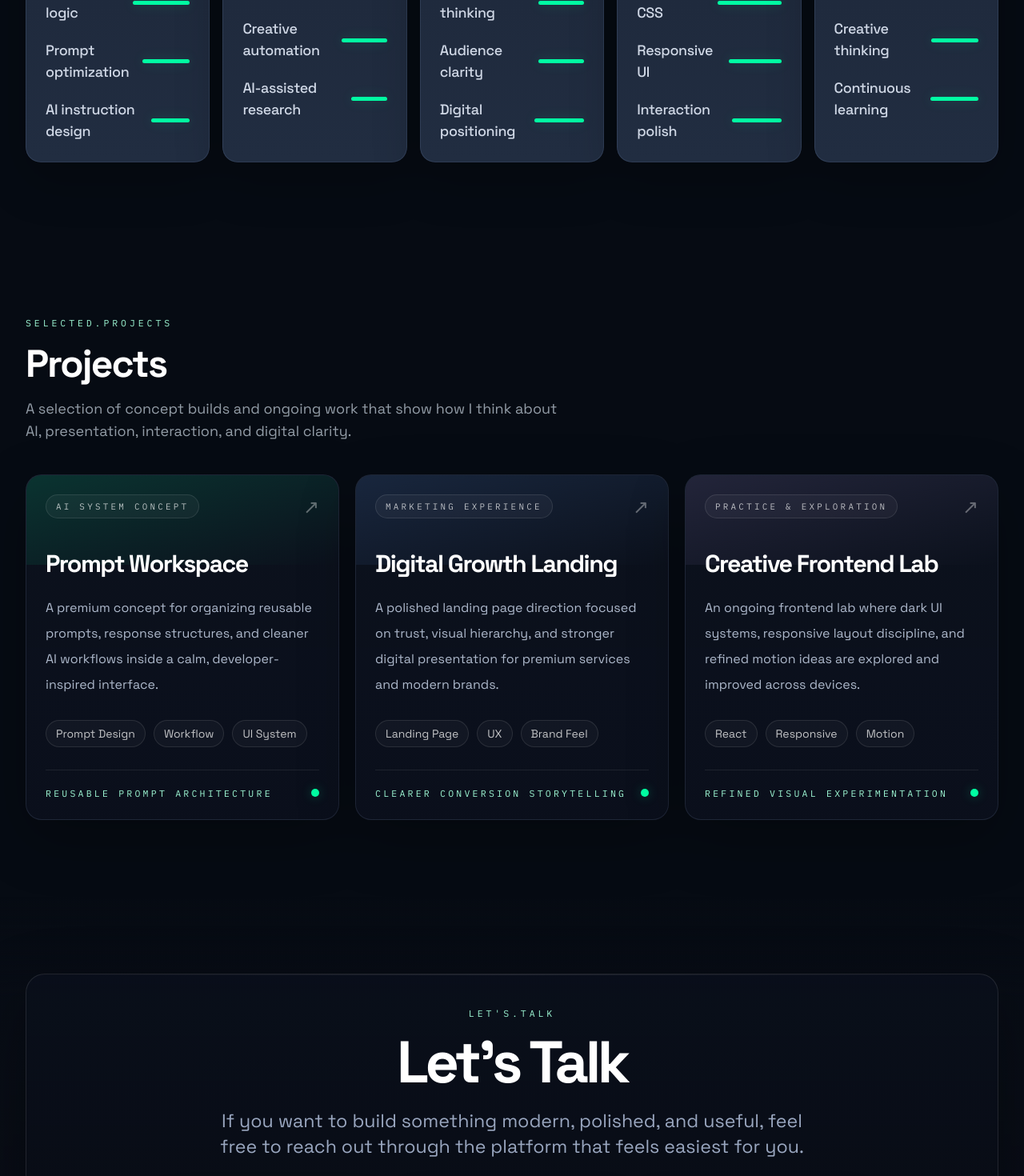
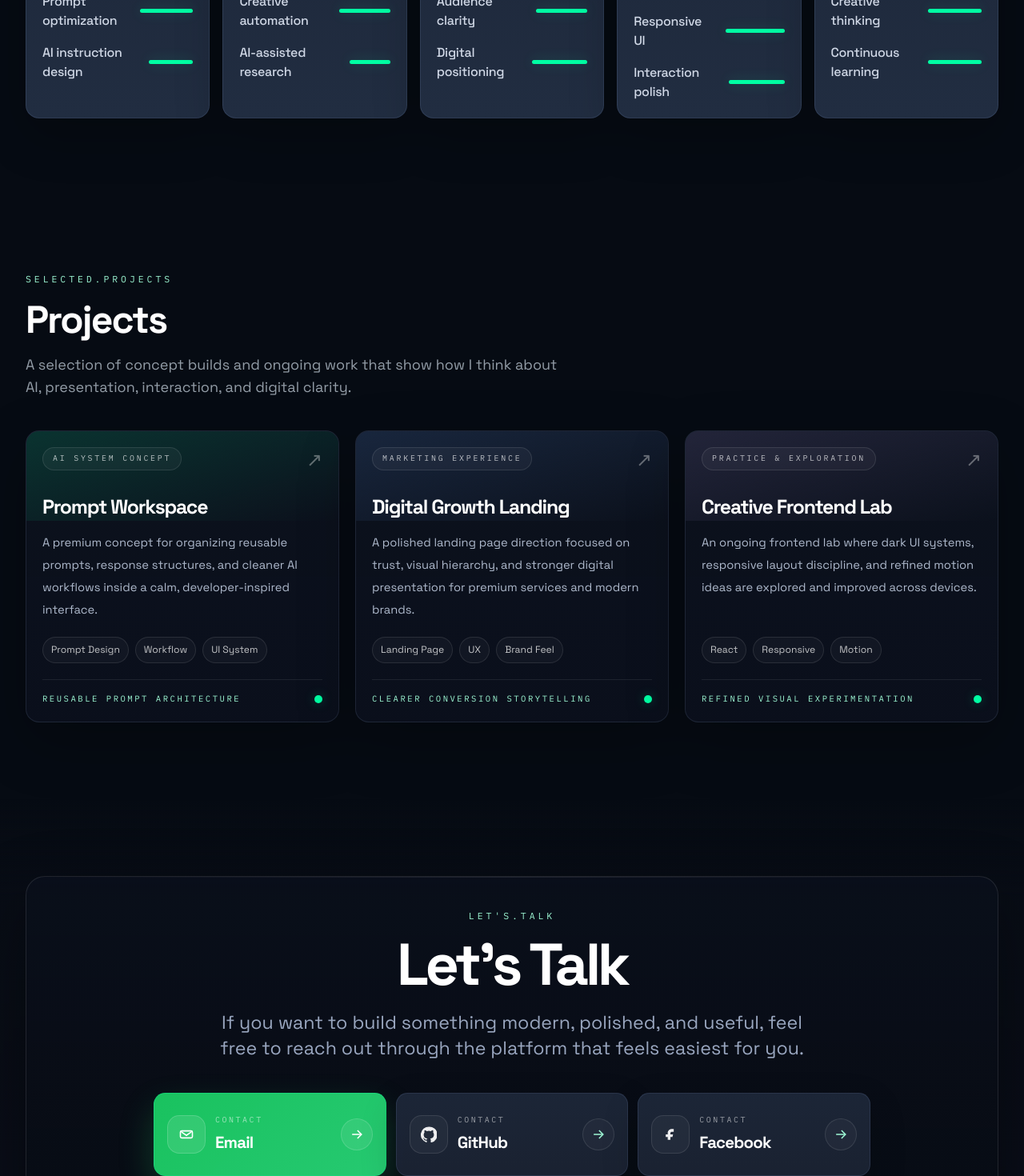
Before and after one commit to JAHURULNILL/jahurul, a React (Vite) app: page / in a window 1280 px wide. Shown: the part 1880-3350 px from the top of the page at 80% size. Built offline with nearby package versions, Linux system fonts and the light colour scheme.

Commit message:
Make cards more compact and shrink mobile popup

```diff
--- a/src/components/ContactSection.tsx
+++ b/src/components/ContactSection.tsx
@@ -59,7 +59,7 @@ export function ContactSection() {
               </p>
             </div>
 
-            <div className="mx-auto mt-10 grid max-w-4xl gap-4 md:grid-cols-3">
+            <div className="mx-auto mt-10 grid max-w-4xl gap-3 md:grid-cols-3">
               {contactLinks.map((link, index) => (
                 <Reveal key={link.label} delay={index * 0.06}>
                   <motion.a
@@ -69,7 +69,7 @@ export function ContactSection() {
                     whileHover={{ y: -5 }}
                     whileTap={{ scale: 0.985 }}
                     className={[
-                      "group relative flex min-h-[124px] items-center justify-between gap-4 overflow-hidden rounded-[1rem] border px-5 py-5 shadow-[0_18px_46px_rgba(0,0,0,0.18)] transition duration-300",
+                      "group relative flex min-h-[104px] items-center justify-between gap-3 overflow-hidden rounded-[0.9rem] border px-4 py-4 shadow-[0_18px_46px_rgba(0,0,0,0.18)] transition duration-300",
                       link.label === "Email"
                         ? "border-[var(--accent)]/24 bg-[linear-gradient(135deg,rgba(26,198,97,0.98),rgba(41,218,121,0.92))] text-white shadow-[0_20px_44px_rgba(37,207,99,0.24)] hover:shadow-[0_26px_54px_rgba(37,207,99,0.3)]"
                         : "border-[rgba(106,126,170,0.2)] bg-[linear-gradient(180deg,rgba(29,39,57,0.96),rgba(27,35,51,0.96))] text-white hover:border-[var(--accent)]/16 hover:shadow-[0_24px_58px_rgba(0,0,0,0.24)]",
@@ -87,7 +87,7 @@ export function ContactSection() {
                     </span>
                     <span
                       className={[
-                        "relative flex h-14 w-14 shrink-0 items-center justify-center rounded-2xl border",
+                        "relative flex h-12 w-12 shrink-0 items-center justify-center rounded-[0.95rem] border",
                         link.label === "Email"
                           ? "border-white/16 bg-white/10 text-white"
                           : "border-white/10 bg-white/[0.04] text-white/92",
@@ -96,16 +96,16 @@ export function ContactSection() {
                       <ContactIcon label={link.label} />
                     </span>
                     <span className="relative flex-1 text-left">
-                      <span className="block font-mono text-[0.68rem] uppercase tracking-[0.3em] text-white/55">
+                      <span className="block font-mono text-[0.62rem] uppercase tracking-[0.26em] text-white/55">
                         Contact
                       </span>
-                      <span className="mt-2 block text-[1.55rem] font-semibold tracking-[-0.04em] text-white">
+                      <span className="mt-1.5 block text-[1.28rem] font-semibold tracking-[-0.04em] text-white">
                         {link.label}
                       </span>
                     </span>
                     <span
                       className={[
-                        "relative flex h-12 w-12 items-center justify-center rounded-full border transition duration-300 group-hover:translate-x-1",
+                        "relative flex h-10 w-10 items-center justify-center rounded-full border transition duration-300 group-hover:translate-x-1",
                         link.label === "Email" ? "text-white" : "text-[var(--accent-soft)]",
                         link.label === "Email"
                           ? "border-white/14 bg-white/8"
--- a/src/components/ProjectsSection.tsx
+++ b/src/components/ProjectsSection.tsx
@@ -20,7 +20,7 @@ export function ProjectsSection() {
             <Reveal key={project.title} delay={index * 0.08}>
               <motion.article
                 whileHover={{ y: -10 }}
-                className="group relative flex h-full flex-col overflow-hidden rounded-[1.25rem] border border-[rgba(115,132,172,0.18)] bg-[linear-gradient(180deg,rgba(12,18,30,0.96),rgba(11,16,28,0.94))] p-6 shadow-[0_24px_70px_rgba(0,0,0,0.26)] transition duration-300 hover:border-white/20 hover:shadow-[0_34px_84px_rgba(0,0,0,0.36)]"
+                className="group relative flex h-full flex-col overflow-hidden rounded-[1.05rem] border border-[rgba(115,132,172,0.18)] bg-[linear-gradient(180deg,rgba(12,18,30,0.96),rgba(11,16,28,0.94))] p-4 sm:p-5 shadow-[0_24px_70px_rgba(0,0,0,0.26)] transition duration-300 hover:border-white/20 hover:shadow-[0_34px_84px_rgba(0,0,0,0.36)]"
               >
                 <div className="absolute inset-x-0 top-0 h-28 bg-gradient-to-br opacity-90 transition duration-500 group-hover:opacity-100" />
                 <div
@@ -32,7 +32,7 @@ export function ProjectsSection() {
 
                 <div className="relative flex h-full flex-col">
                   <div className="flex items-start justify-between gap-4">
-                    <div className="rounded-full border border-white/10 bg-white/[0.04] px-3 py-1.5 font-mono text-[0.68rem] uppercase tracking-[0.3em] text-white/70">
+                    <div className="rounded-full border border-white/10 bg-white/[0.04] px-3 py-1.5 font-mono text-[0.62rem] uppercase tracking-[0.28em] text-white/70">
                       {project.eyebrow}
                     </div>
                     <span className="text-2xl text-white/36 transition duration-300 group-hover:translate-x-1 group-hover:text-white/72">
@@ -40,27 +40,27 @@ export function ProjectsSection() {
                     </span>
                   </div>
 
-                  <h3 className="mt-8 text-[1.7rem] font-bold tracking-[-0.05em] text-white sm:text-[1.9rem]">
+                  <h3 className="mt-6 text-[1.4rem] font-bold tracking-[-0.05em] text-white sm:text-[1.55rem]">
                     {project.title}
                   </h3>
 
-                  <p className="mt-4 flex-1 text-[1rem] leading-8 text-[#aeb9cc]">
+                  <p className="mt-3 flex-1 text-[0.92rem] leading-7 text-[#aeb9cc]">
                     {project.summary}
                   </p>
 
-                  <div className="mt-7 flex flex-wrap gap-2.5">
+                  <div className="mt-5 flex flex-wrap gap-2">
                     {project.tags.map((tag) => (
                       <span
                         key={tag}
-                        className="rounded-full border border-white/10 bg-[rgba(255,255,255,0.03)] px-3 py-1.5 text-sm text-white/74 transition duration-300 group-hover:border-white/14 group-hover:text-white/84"
+                        className="rounded-full border border-white/10 bg-[rgba(255,255,255,0.03)] px-2.5 py-1.5 text-[0.76rem] text-white/74 transition duration-300 group-hover:border-white/14 group-hover:text-white/84"
                       >
                         {tag}
                       </span>
                     ))}
                   </div>
 
-                  <div className="mt-7 flex items-center justify-between border-t border-white/8 pt-5">
-                    <span className="font-mono text-[0.72rem] uppercase tracking-[0.28em] text-[var(--accent-soft)]">
+                  <div className="mt-5 flex items-center justify-between border-t border-white/8 pt-4">
+                    <span className="font-mono text-[0.66rem] uppercase tracking-[0.24em] text-[var(--accent-soft)]">
                       {project.meta}
                     </span>
                     <span className="h-2.5 w-2.5 rounded-full bg-[var(--accent)] shadow-[0_0_14px_rgba(0,255,163,0.28)]" />
--- a/src/components/SkillsSection.tsx
+++ b/src/components/SkillsSection.tsx
@@ -20,20 +20,20 @@ export function SkillsSection() {
             <Reveal key={skill.title} delay={index * 0.06}>
               <motion.article
                 whileHover={{ y: -8 }}
-                className="group relative h-full overflow-hidden rounded-[1.2rem] border border-[rgba(106,126,170,0.22)] bg-[linear-gradient(180deg,#1d2739_0%,#212d41_100%)] p-6 shadow-[0_22px_60px_rgba(0,0,0,0.24)] transition duration-300 hover:border-[var(--accent)]/24 hover:shadow-[0_30px_70px_rgba(0,0,0,0.34)]"
+                className="group relative h-full overflow-hidden rounded-[1.05rem] border border-[rgba(106,126,170,0.22)] bg-[linear-gradient(180deg,#1d2739_0%,#212d41_100%)] p-4 sm:p-5 shadow-[0_22px_60px_rgba(0,0,0,0.24)] transition duration-300 hover:border-[var(--accent)]/24 hover:shadow-[0_30px_70px_rgba(0,0,0,0.34)]"
               >
                 <div className="absolute inset-0 opacity-0 transition duration-500 group-hover:opacity-100">
                   <div className="absolute inset-0 bg-[radial-gradient(circle_at_bottom_left,rgba(0,255,163,0.08),transparent_26%)]" />
                 </div>
                 <div className="relative flex h-full flex-col">
-                  <h3 className="font-mono text-[1.05rem] font-medium tracking-[0.02em] text-[var(--accent)] sm:text-[1.12rem]">
+                  <h3 className="font-mono text-[0.96rem] font-medium tracking-[0.02em] text-[var(--accent)] sm:text-[1.04rem]">
                     {skill.title}
                   </h3>
 
-                  <div className="mt-8 flex flex-1 flex-col gap-5">
+                  <div className="mt-6 flex flex-1 flex-col gap-4">
                     {skill.items.map((item) => (
                       <div key={item.label} className="flex items-center justify-between gap-4">
-                        <p className="text-[1.05rem] font-medium tracking-[-0.02em] text-[#d0d8e6] sm:text-[1.12rem]">
+                        <p className="text-[0.95rem] font-medium tracking-[-0.02em] text-[#d0d8e6] sm:text-[1rem]">
                           {item.label}
                         </p>
                         <span
@@ -43,7 +43,7 @@ export function SkillsSection() {
                     ))}
                   </div>
 
-                  <div className="pointer-events-none absolute bottom-5 left-5 h-14 w-14 rounded-full border border-[rgba(0,255,163,0.38)] opacity-0 transition duration-500 group-hover:opacity-100">
+                  <div className="pointer-events-none absolute bottom-4 left-4 h-12 w-12 rounded-full border border-[rgba(0,255,163,0.38)] opacity-0 transition duration-500 group-hover:opacity-100">
                     <span className="absolute left-1/2 top-1/2 h-3 w-3 -translate-x-1/2 -translate-y-1/2 rounded-full bg-[var(--accent)] shadow-[0_0_18px_rgba(0,255,163,0.36)]" />
                   </div>
                 </div>
```
Also changed, not shown: src/components/QuickContactPopup.tsx (+9 -9 lines).
